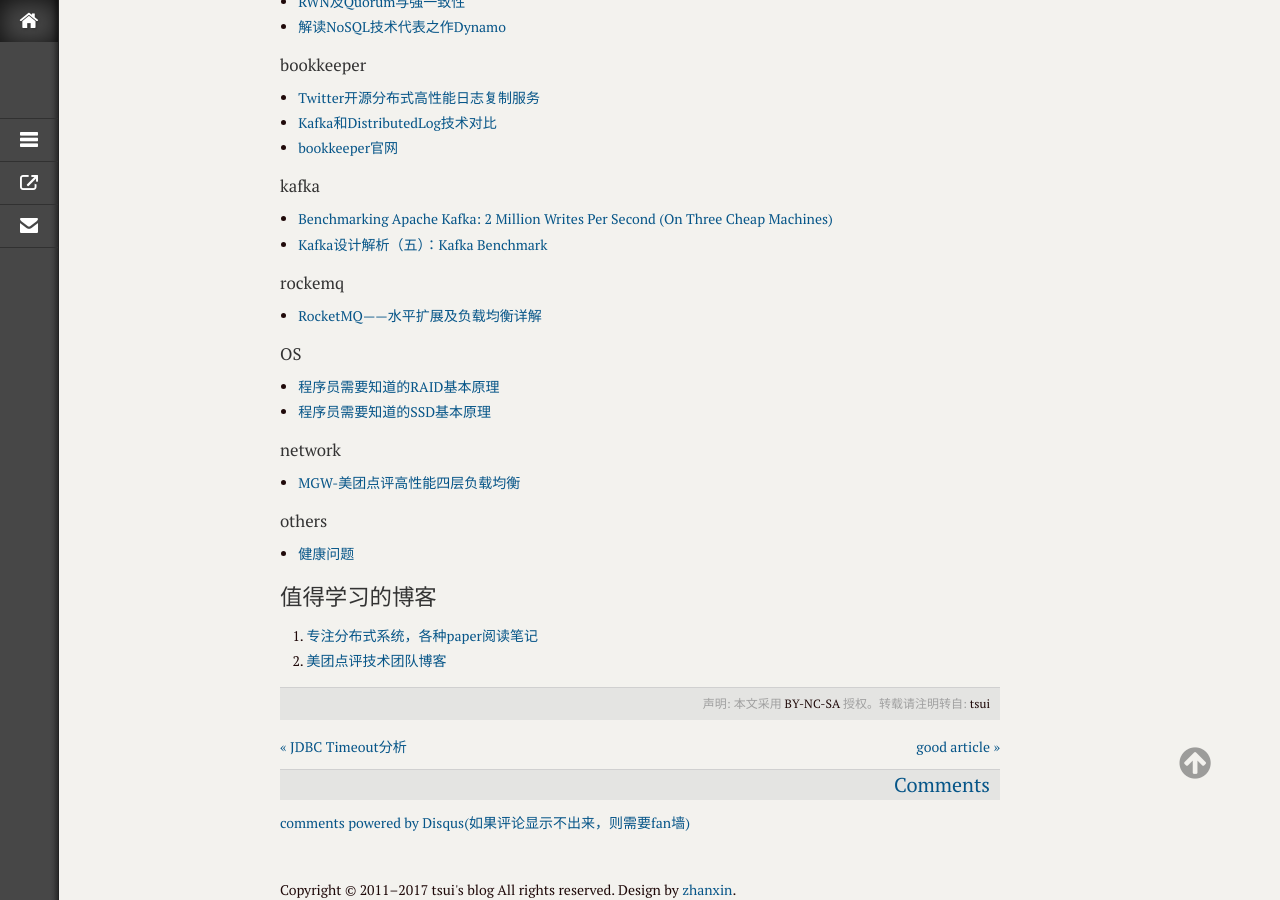
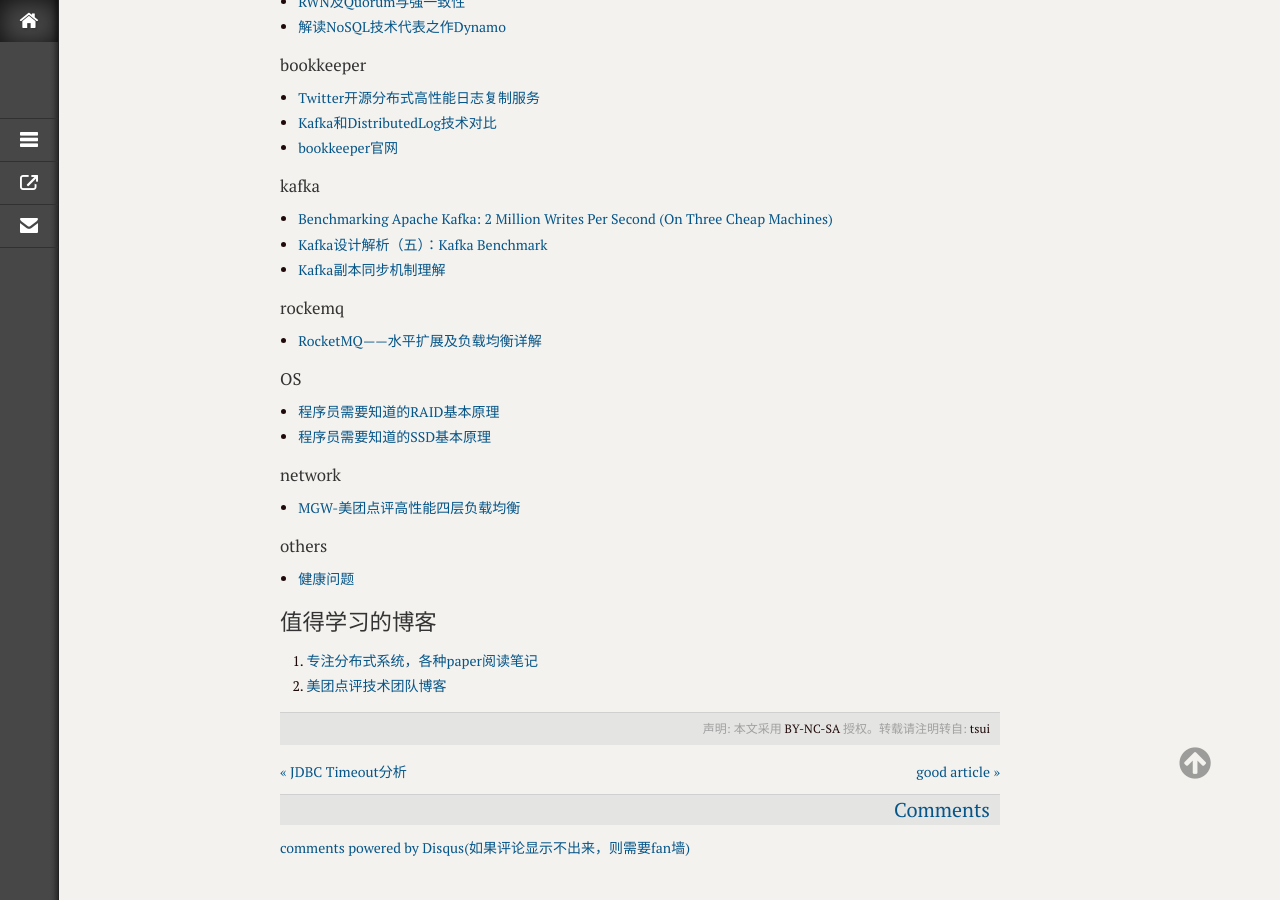
Before and after one commit to xmtsui/blog, a Jekyll site: the page built from _posts/2017/2017-03-14-readqueue-01.md, in a window 1280 px wide and 900 px high, scrolled down 1280 px. Built offline with Jekyll 4.4.1, drawn with Linux system fonts in a browser that asks for light colours; comment, search, counter and statistics services are not loaded.

Commit message:
modify by quickcommint

```diff
--- a/_posts/2017/2017-03-14-readqueue-01.md
+++ b/_posts/2017/2017-03-14-readqueue-01.md
@@ -60,6 +60,7 @@
 #### kafka
 * [Benchmarking Apache Kafka: 2 Million Writes Per Second (On Three Cheap Machines)](https://engineering.linkedin.com/kafka/benchmarking-apache-kafka-2-million-writes-second-three-cheap-machines)
 * [Kafka设计解析（五）：Kafka Benchmark](http://www.infoq.com/cn/articles/kafka-analysis-part-5)
+* [Kafka副本同步机制理解](http://blog.csdn.net/lizhitao/article/details/51718185)
 
 #### rockemq
 * [RocketMQ——水平扩展及负载均衡详解](http://jaskey.github.io/blog/2016/12/19/rocketmq-rebalance/)
```
